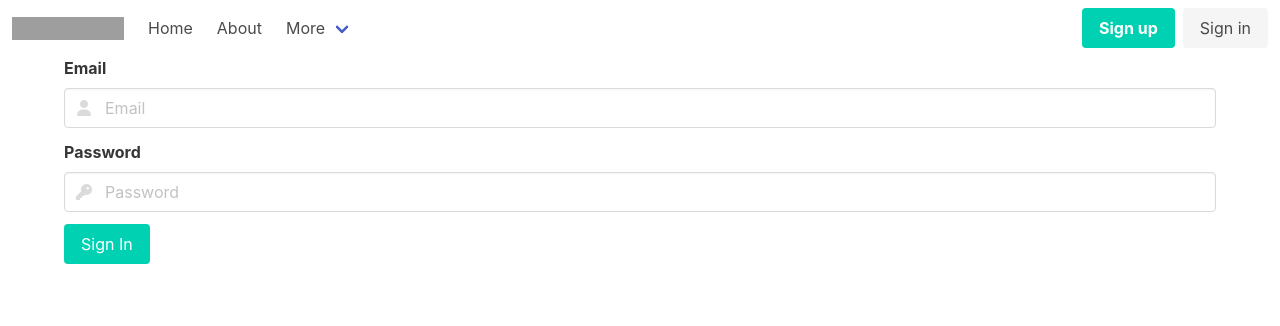
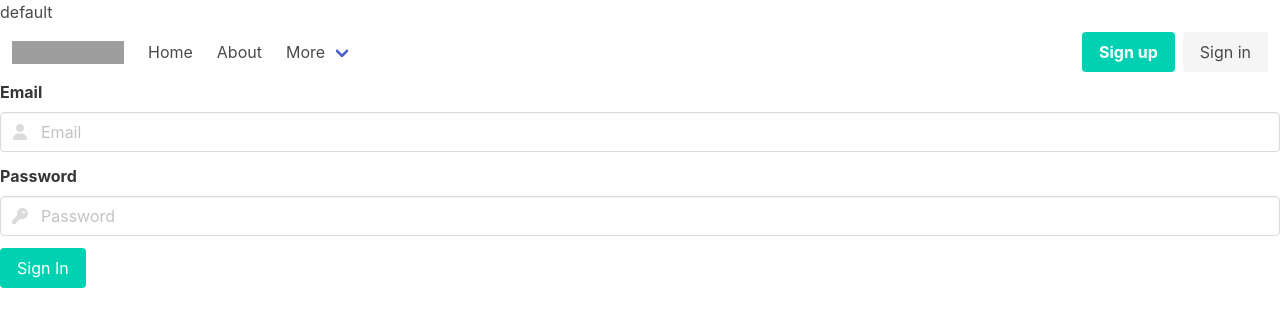
Before and after one commit to jurgisjaska/binbogami-web, a Vue app: page /signin in a window 1280 px wide. Shown: the top 326 px of the page. Built offline with nearby package versions, Linux system fonts and the light colour scheme; no server answers; grey boxes are pictures that could not be loaded.

Commit message:
Adds layouts

```diff
--- a/src/App.vue
+++ b/src/App.vue
@@ -4,11 +4,12 @@ import NavigationBar from "@/component/navigation/NavigationBar.vue"
 </script>
 
 <template>
-  <header>
-    <NavigationBar></NavigationBar>
-  </header>
+  <Component :is="$route.meta.layout || 'div'">
+    <header>
+      <NavigationBar></NavigationBar>
+    </header>
 
-  <div class="container">
     <RouterView />
-  </div>
+  </Component>
+
 </template>
--- /dev/null
+++ b/src/layout/DashboardLayout.vue
@@ -0,0 +1,7 @@
+<script setup>
+
+</script>
+
+<template>
+    <slot/>
+</template>
--- /dev/null
+++ b/src/layout/DefaultLayout.vue
@@ -0,0 +1,8 @@
+<script setup>
+
+</script>
+
+<template>
+  default
+    <slot/>
+</template>
--- a/src/router/index.js
+++ b/src/router/index.js
@@ -1,5 +1,7 @@
 import { createRouter, createWebHistory } from "vue-router"
 import HomeView from "@/view/HomeView.vue"
+import DefaultLayout from "@/layout/DefaultLayout.vue";
+import DashboardLayout from "@/layout/DashboardLayout.vue";
 
 // @todo add before checks for the token
 
@@ -9,40 +11,58 @@ const router = createRouter({
     {
       path: "/",
       name: "home",
-      component: HomeView
+      component: HomeView,
+      meta: {
+        layout: DefaultLayout
+      }
     },
     {
       path: "/about",
       name: "about",
-      // route level code-splitting
-      // this generates a separate chunk (About.[hash].js) for this route
-      // which is lazy-loaded when the route is visited.
-      component: () => import("@/view/AboutView.vue")
+      component: () => import("@/view/AboutView.vue"),
+      meta: {
+        layout: DefaultLayout
+      }
     },
     {
       path: "/dashboard",
       name: "dashboard",
-      component: () => import("@/view/DashboardView.vue")
+      component: () => import("@/view/DashboardView.vue"),
+      meta: {
+        layout: DashboardLayout
+      }
     },
     {
       path: "/signin",
       name: "signin",
-      component: () => import("@/view/SigninView.vue")
+      component: () => import("@/view/SigninView.vue"),
+      meta: {
+        layout: DefaultLayout
+      }
     },
     {
       path: "/signin/organization",
       name: "signin_organization",
-      component: () => import("@/view/SigninOrganizationView.vue")
+      component: () => import("@/view/SigninOrganizationView.vue"),
+      meta: {
+        layout: DefaultLayout
+      }
     },
     {
       path: "/signup/organization",
       name: "signup_organization",
-      component: () => import("@/view/SignupOrganizationView.vue")
+      component: () => import("@/view/SignupOrganizationView.vue"),
+      meta: {
+        layout: DefaultLayout
+      }
     },
     {
       path: "/signup/:invitation?",
       name: "signup",
-      component: () => import("@/view/SignupView.vue")
+      component: () => import("@/view/SignupView.vue"),
+      meta: {
+        layout: DefaultLayout
+      }
     }
   ]
 })
```
